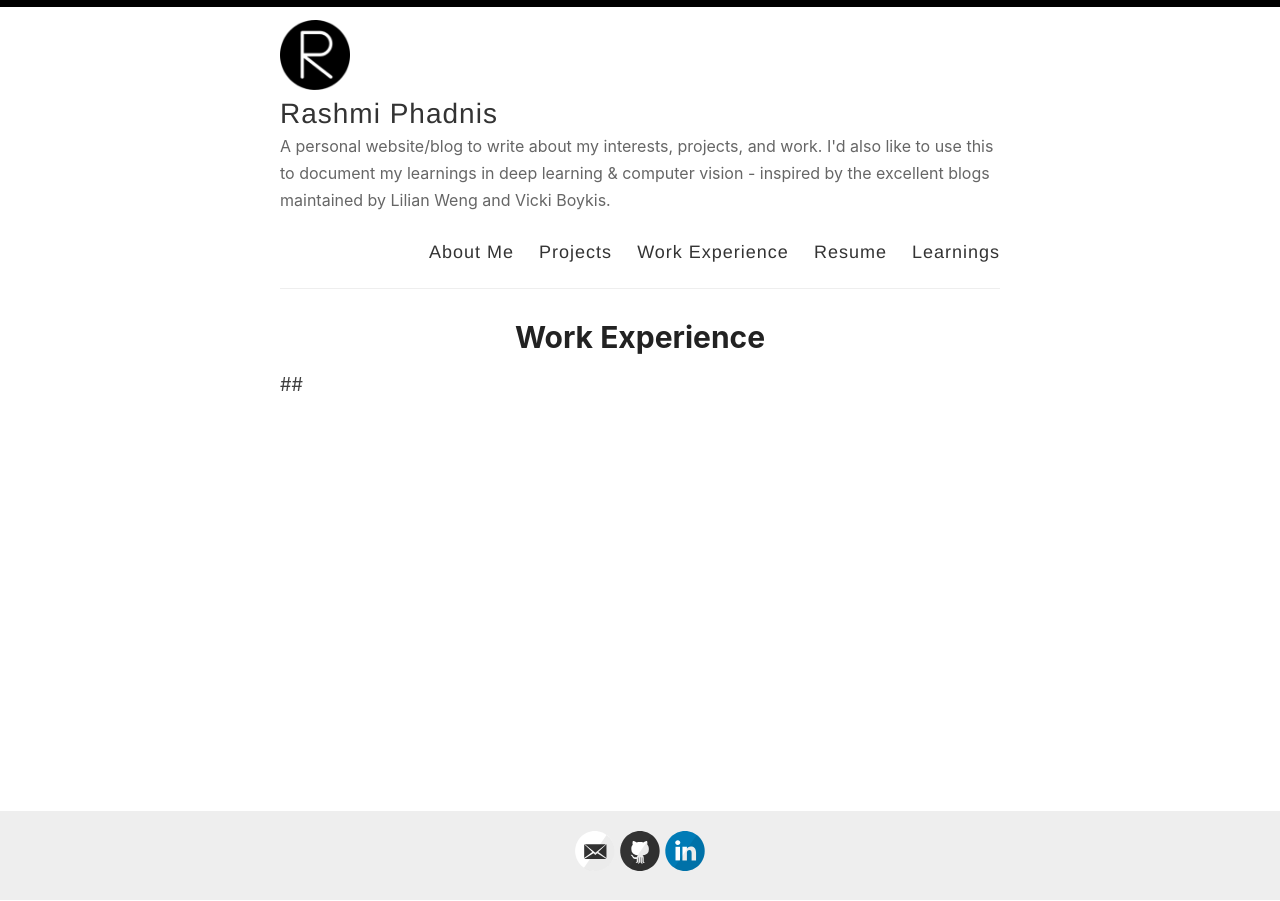
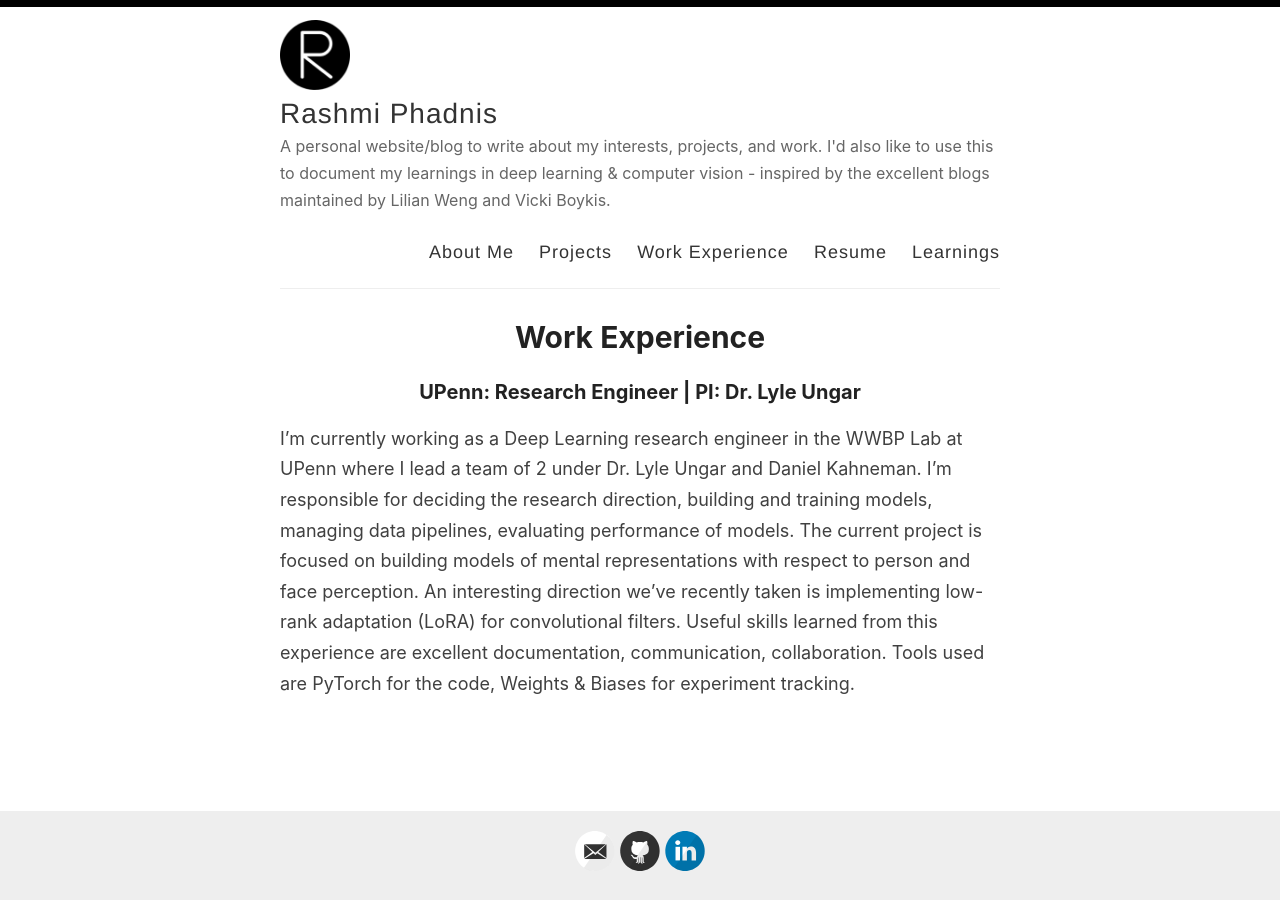
Before and after one commit to rashmip98/rashmip98.github.io, a Jekyll site: the page built from _pages/experience.md, in a window 1280 px wide. Built offline with Jekyll 4.4.1, drawn with Linux system fonts in a browser that asks for light colours.

Commit message:
Update experience.md

```diff
--- a/_pages/experience.md
+++ b/_pages/experience.md
@@ -4,4 +4,5 @@ title: Work Experience
 permalink: /experience
 ---
 
-##
+###  UPenn: Research Engineer | PI: Dr. Lyle Ungar
+> I'm currently working as a Deep Learning research engineer in the WWBP Lab at UPenn where I lead a team of 2 under Dr. Lyle Ungar and Daniel Kahneman. I'm responsible for deciding the research direction, building and training models, managing data pipelines, evaluating performance of models. The current project is focused on building models of mental representations with respect to person and face perception. An interesting direction we've recently taken is implementing low-rank adaptation (LoRA) for convolutional filters. Useful skills learned from this experience are excellent documentation, communication, collaboration. Tools used are PyTorch for the code, Weights & Biases for experiment tracking.
```
